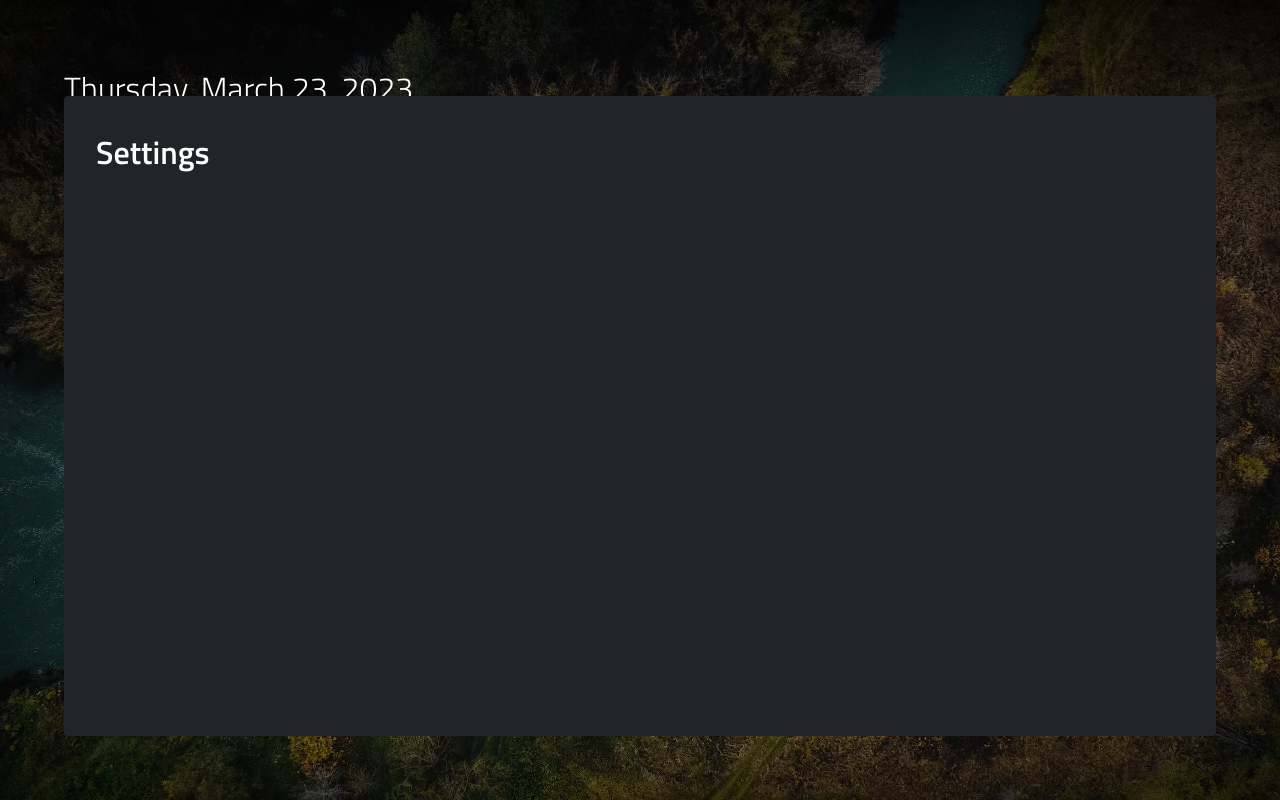
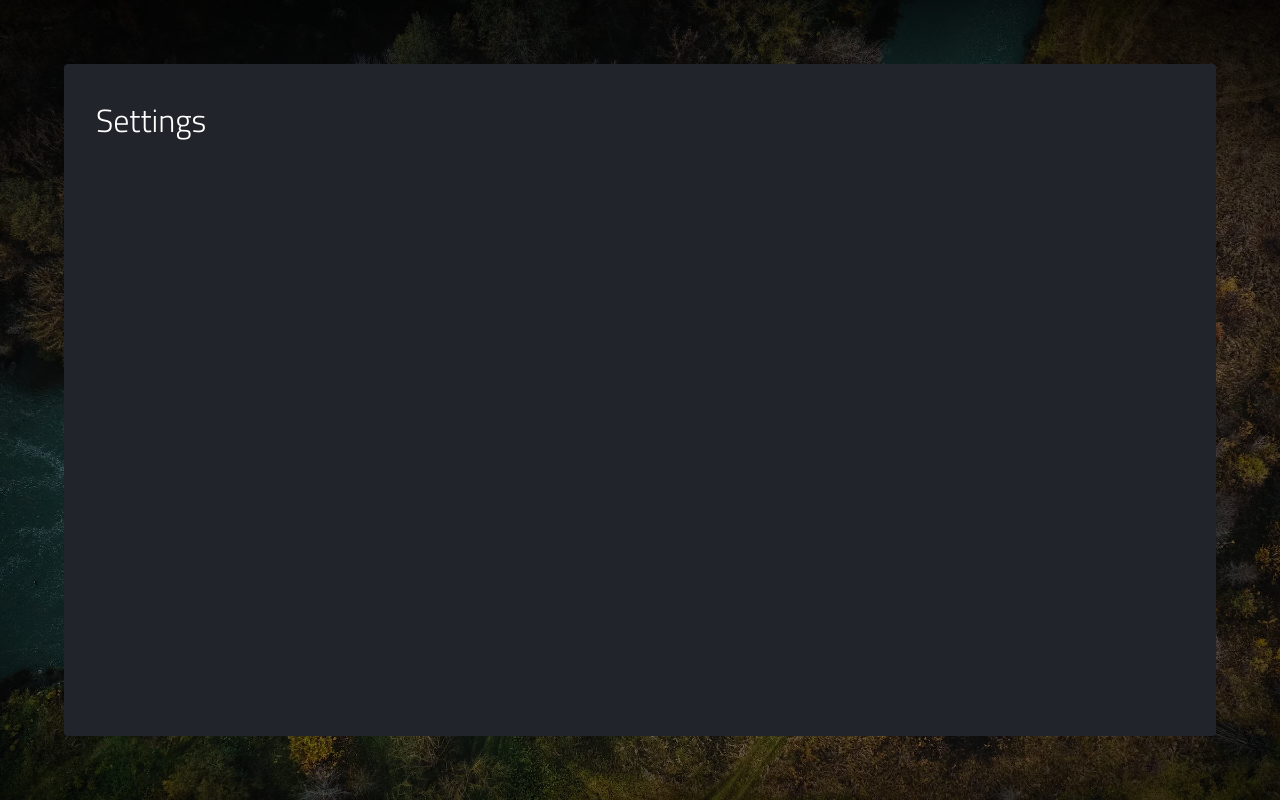
Before and after one commit to Kyczan/kowal-new-tab-extension, a React (Vite) app: page / in a window 1280 px wide. Both pictures are taken after a click on the button 1204 px from the left and 720 px from the top of the page. Built offline with nearby package versions, Linux system fonts and the light colour scheme.

Commit message:
🔥 (wallpapers): Remove unused config file

```diff
--- a/package.json
+++ b/package.json
@@ -3,7 +3,7 @@
   "version": "0.1.0",
   "private": true,
   "scripts": {
-    "start": "vite",
+    "dev": "vite",
     "build": "tsc && vite build",
     "serve": "vite preview"
   },
--- a/src/app/App.tsx
+++ b/src/app/App.tsx
@@ -8,7 +8,7 @@ import Allergens from '../features/allergens/Allergens'
 import FloorPlan from '../features/floorPlan/FloorPlan'
 import Settings from '../features/settings/Settings'
 import { randomItem, dev } from '../utils/utils'
-import { useFeature, useConfigActions, useConfig } from '../store/store'
+import { useFeature, useConfigActions } from '../store/store'
 import { IConfig } from '../types'
 
 import styles from './App.module.css'
@@ -21,8 +21,6 @@ const getWallpaperUrl = (wallpapers: IConfig['wallpapers'] | undefined) => {
 
 const App = () => {
   const { fetchConfig } = useConfigActions()
-  const config = useConfig()
-  console.log(config)
 
   useEffect(() => {
     fetchConfig()
--- a/src/features/settings/Settings.module.css
+++ b/src/features/settings/Settings.module.css
@@ -23,7 +23,7 @@
 
 .modal {
   position: absolute;
-  top: 6rem;
+  top: 4rem;
   left: 4rem;
   right: 4rem;
   bottom: 4rem;
@@ -41,3 +41,7 @@
   bottom: 0;
   background-color: rgba(0, 0, 0, 0);
 }
+
+.title {
+  font-weight: 300;
+}
--- a/src/features/settings/Settings.tsx
+++ b/src/features/settings/Settings.tsx
@@ -21,7 +21,7 @@ function Settings() {
           className={styles.modal}
           overlayClassName={styles.overlay}
         >
-          <h1>Settings</h1>
+          <h1 className={styles.title}>Settings</h1>
         </Modal>
       )}
     </div>
```
Also changed, not shown: src/app/wallpapersData.json (deleted, +0 -9 lines).
